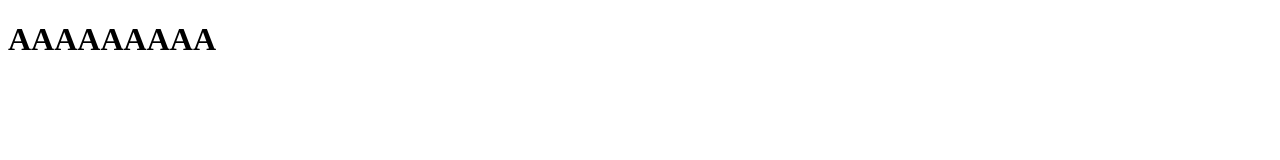
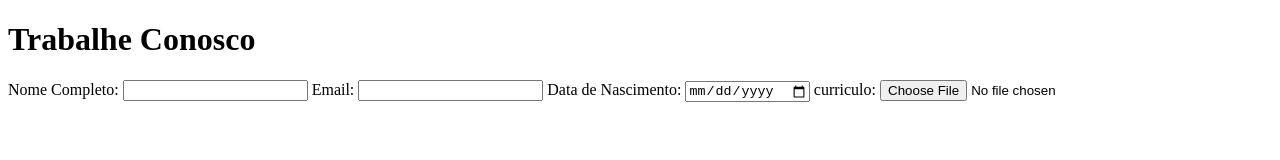
Before and after one commit to RodrigoCarlosPereira/ExecParaSerFelizXD, a plain HTML site: page Html/TrabalheConosco.html in a window 1280 px wide. Drawn offline with Linux system fonts and the light colour scheme.

Commit message:
trabalheConosco

```diff
--- a/Html/TrabalheConosco.html
+++ b/Html/TrabalheConosco.html
@@ -6,7 +6,14 @@
     <title>Trabalhe Conosco</title>
 </head>
 <body>
-    <h1>AAAAAAAAA</h1>
+    <h1>Trabalhe Conosco</h1>
+
+    <form>
+        <label>Nome Completo: <input type="text"></label>
+        <label>Email: <input type="email"></label>
+        <label>Data de Nascimento: <input type="date"></label>
+        <label>curriculo: <input type="file"></label>
+    </form>
 
 </body>
 </html>
```
